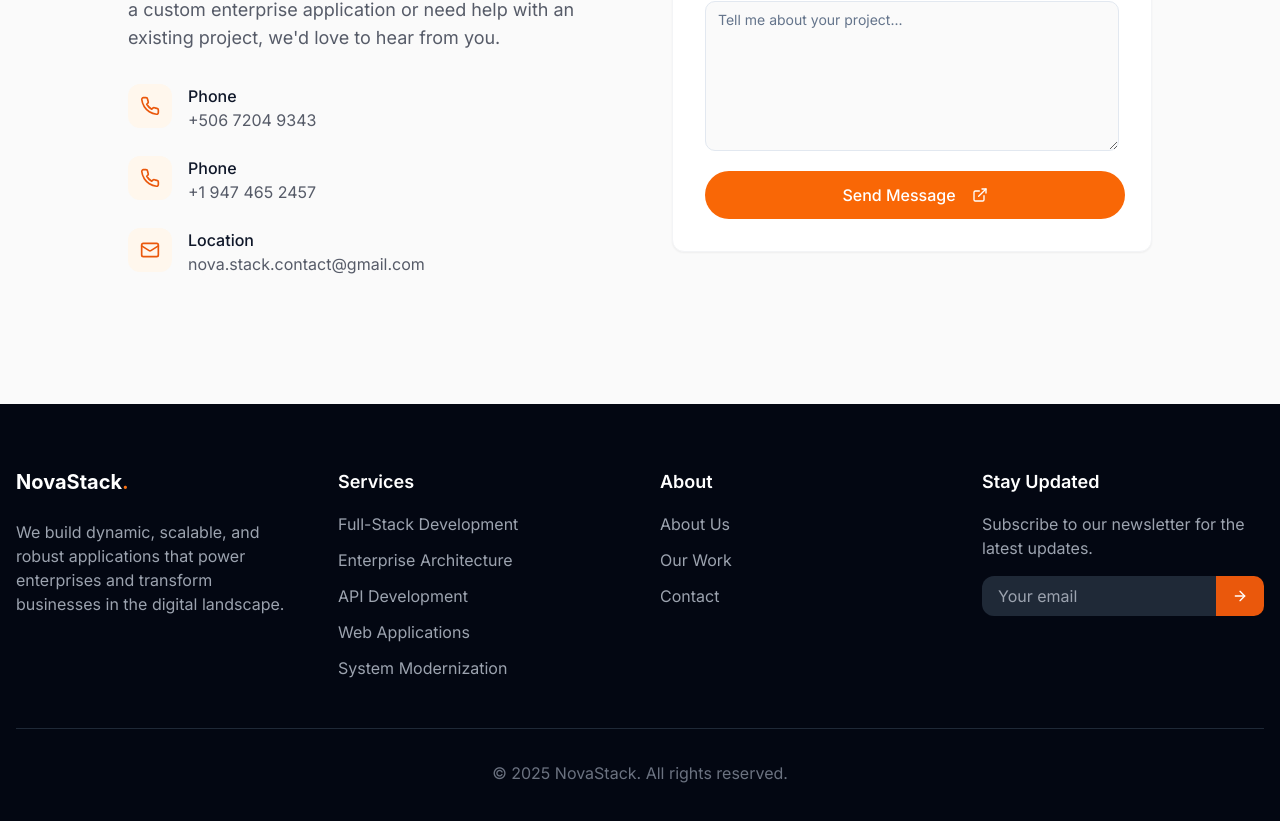
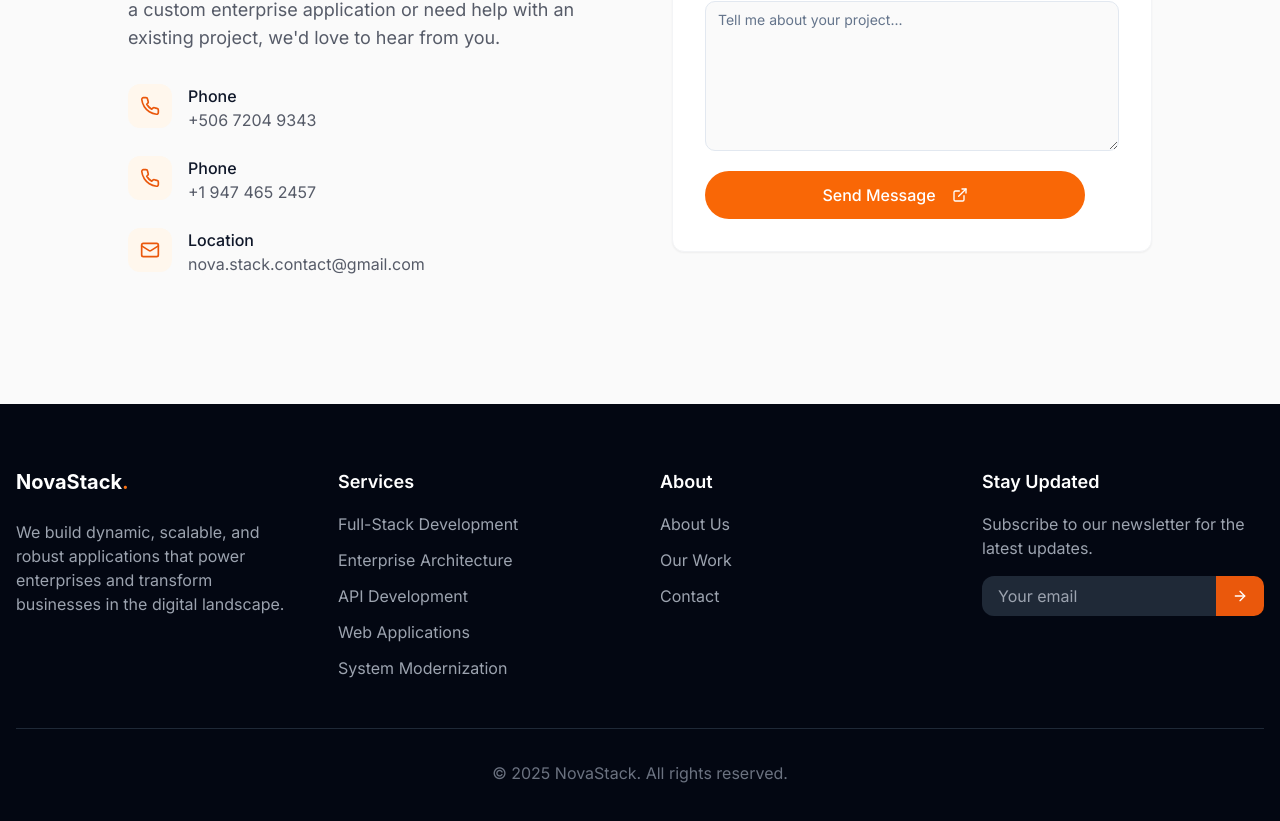
Before and after one commit to dfiatt/novastack, a React (Vite) app: page / in a window 1280 px wide. Shown: the part 8848-9669 px from the top of the page. Built offline with nearby package versions, Linux system fonts and the light colour scheme.

Commit message:
size for btn

```diff
--- a/src/components/Contact.tsx
+++ b/src/components/Contact.tsx
@@ -215,7 +215,7 @@ const Contact = () => {
 
                   <Button
   type="submit"
-  className={'rounded-full py-6 mt-4 w-40 text-base bg-primary hover:bg-primary/90 px-[210px]'}
+  className={'rounded-full py-6 mt-4 w-40 text-base bg-primary hover:bg-primary/90 px-[190px]'}
   disabled={isSubmitting}
 >
 
```
